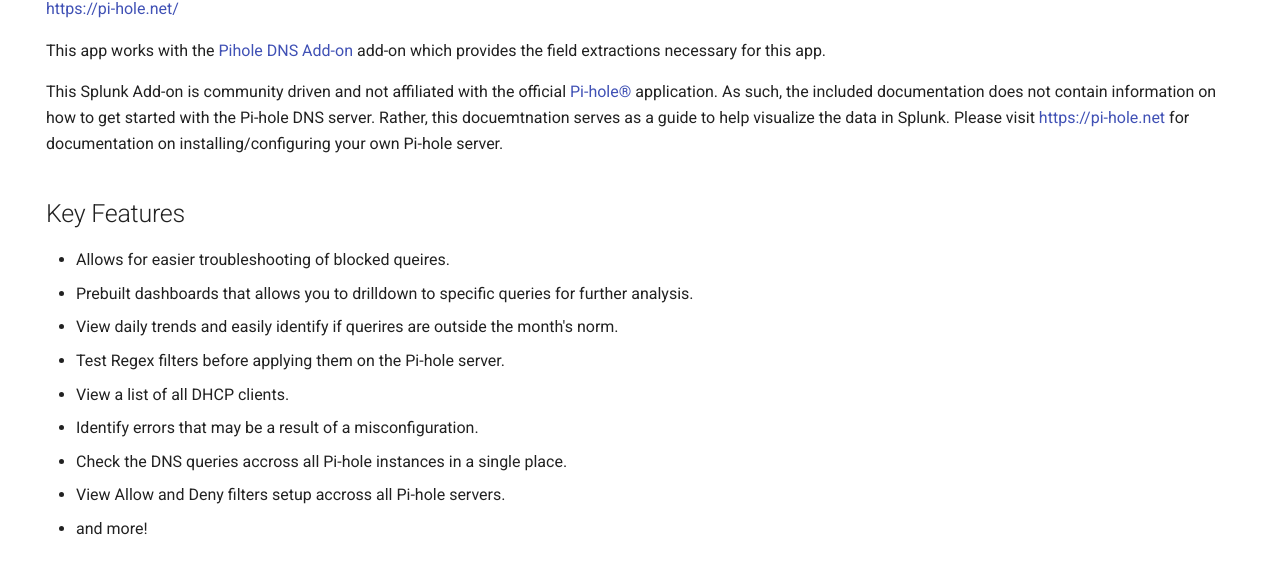
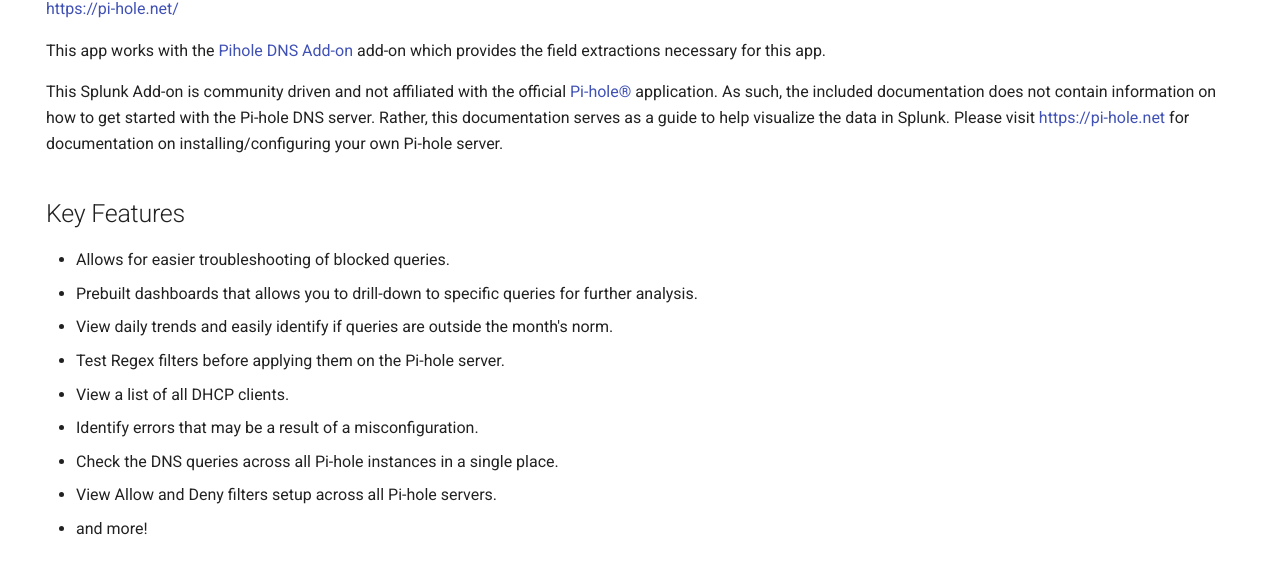
Before and after one commit to ZachChristensen28/splunk-pihole-app-documentation, an MkDocs documentation site: the page built from docs/index.md, in a window 1280 px wide and 900 px high. Shown: the part 257-845 px from the top of the window. Built offline with MkDocs 1.6.1 and Material for MkDocs 9.7.7, drawn with Linux system fonts in a browser that asks for light colours; comment, search, counter and statistics services are not loaded.

Commit message:
fix spelling

```diff
--- a/docs/index.md
+++ b/docs/index.md
@@ -9,18 +9,18 @@
 
 This app works with the [Pihole DNS Add-on](https://splunkbase.splunk.com/app/4505/) add-on which provides the field extractions necessary for this app.
 
-This Splunk Add-on is community driven and not affiliated with the official [Pi-hole®](https://pi-hole.net) application. As such, the included documentation does not contain information on how to get started with the Pi-hole DNS server. Rather, this docuemtnation serves as a guide to help visualize the data in Splunk. Please visit [https://pi-hole.net](https://pi-hole.net) for documentation on installing/configuring your own Pi-hole server.
+This Splunk Add-on is community driven and not affiliated with the official [Pi-hole®](https://pi-hole.net) application. As such, the included documentation does not contain information on how to get started with the Pi-hole DNS server. Rather, this documentation serves as a guide to help visualize the data in Splunk. Please visit [https://pi-hole.net](https://pi-hole.net) for documentation on installing/configuring your own Pi-hole server.
 
 ## Key Features
 
-* Allows for easier troubleshooting of blocked queires.
-* Prebuilt dashboards that allows you to drilldown to specific queries for further analysis.
-* View daily trends and easily identify if querires are outside the month's norm.
+* Allows for easier troubleshooting of blocked queries.
+* Prebuilt dashboards that allows you to drill-down to specific queries for further analysis.
+* View daily trends and easily identify if queries are outside the month's norm.
 * Test Regex filters before applying them on the Pi-hole server.
 * View a list of all DHCP clients.
 * Identify errors that may be a result of a misconfiguration.
-* Check the DNS queries accross all Pi-hole instances in a single place.
-* View Allow and Deny filters setup accross all Pi-hole servers.
+* Check the DNS queries across all Pi-hole instances in a single place.
+* View Allow and Deny filters setup across all Pi-hole servers.
 * and more!
 
 ## Assumptions
```
Also changed, not shown: docs/getting-started/app-dependencies.md (+2 -2 lines), docs/getting-started/configure/configure-enrichment.md (+3 -3 lines), docs/reference/releases/index.md (+1 -1 lines).
